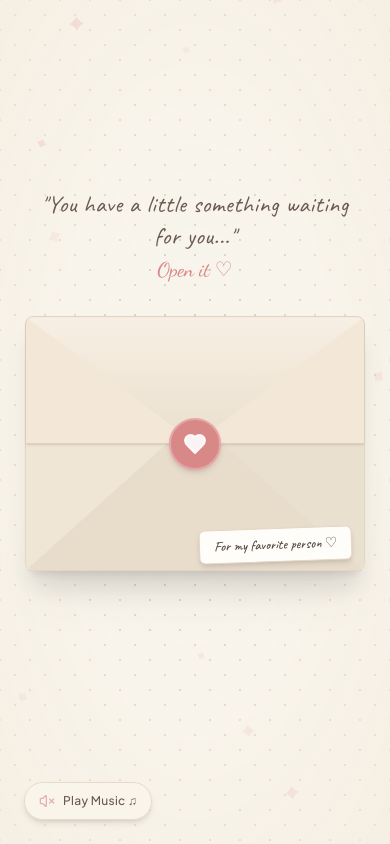
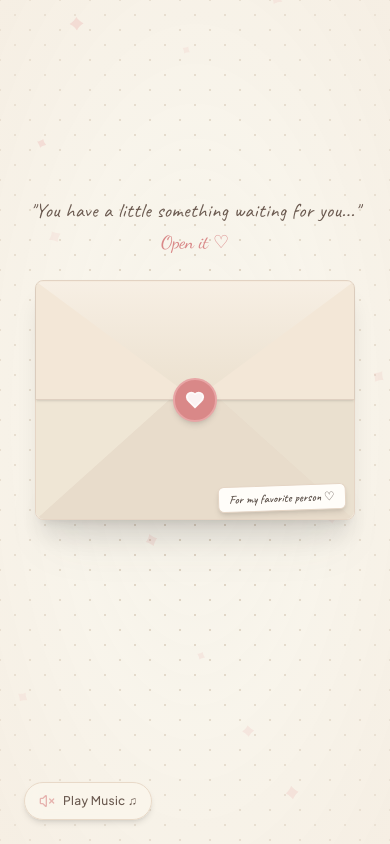
Before and after one commit to TriMind100/birthdaytemplat5, a React (Vite) app: page / in a window 390 px wide. Built offline with nearby package versions, Linux system fonts and the light colour scheme; a web font is replaced by a local one.

Commit message:
responsive: scale envelope, seal, card slide animation, and text on mobile screens

```diff
--- a/src/components/Envelope.jsx
+++ b/src/components/Envelope.jsx
@@ -16,18 +16,18 @@ export const Envelope = ({ onOpen }) => {
   };
 
   return (
-    <div className="relative min-h-[90vh] flex flex-col items-center justify-center p-4 z-10 overflow-hidden">
+    <div className="relative min-h-[85vh] sm:min-h-[90vh] flex flex-col items-center justify-center p-3 sm:p-4 z-10 overflow-hidden">
       {/* Background prompt message */}
       <motion.div
         initial={{ opacity: 0, y: 15 }}
         animate={{ opacity: 1, y: 0 }}
         transition={{ duration: 0.8, delay: 0.2 }}
-        className="text-center mb-8 max-w-md px-4"
+        className="text-center mb-6 sm:mb-8 max-w-md px-4"
       >
-        <p className="font-handwriting text-2xl md:text-3xl text-[#6B5A50] tracking-wide mb-1">
+        <p className="font-handwriting text-xl sm:text-2xl md:text-3xl text-[#6B5A50] tracking-wide mb-1 leading-snug">
           "You have a little something waiting for you..."
         </p>
-        <p className="font-cursive text-xl text-[#D98888]">
+        <p className="font-cursive text-lg sm:text-xl text-[#D98888]">
           Open it ♡
         </p>
       </motion.div>
@@ -37,7 +37,7 @@ export const Envelope = ({ onOpen }) => {
         onClick={handleOpen}
         onMouseEnter={() => setIsHovered(true)}
         onMouseLeave={() => setIsHovered(false)}
-        className="relative w-full max-w-[340px] sm:max-w-[420px] aspect-[4/3] cursor-pointer select-none group perspective-1000"
+        className="relative w-[92vw] max-w-[320px] sm:max-w-[420px] aspect-[4/3] cursor-pointer select-none group perspective-1000"
       >
         {/* Shadow underneath envelope */}
         <div className="absolute -bottom-4 left-1/2 -translate-x-1/2 w-[90%] h-8 bg-[#3D342F]/10 blur-xl rounded-full transition-all duration-300 group-hover:bg-[#3D342F]/15 group-hover:w-[95%]" />
@@ -48,18 +48,18 @@ export const Envelope = ({ onOpen }) => {
           {/* Internal Greeting Preview Card sliding up when opened */}
           <motion.div
             initial={{ y: 20, scale: 0.9, opacity: 0 }}
-            animate={isOpen ? { y: -170, scale: 1, opacity: 1 } : { y: 20, scale: 0.9, opacity: 0 }}
+            animate={isOpen ? { y: -135, scale: 0.98, opacity: 1 } : { y: 20, scale: 0.9, opacity: 0 }}
             transition={{ duration: 0.9, ease: [0.34, 1.56, 0.64, 1] }}
-            className="absolute inset-x-4 top-4 bottom-4 bg-[#FFFDF9] rounded-lg p-6 sm:p-8 border border-[#E8DCCB] shadow-md flex flex-col items-center justify-center text-center z-10"
+            className="absolute inset-x-3 sm:inset-x-4 top-3 sm:top-4 bottom-3 sm:bottom-4 bg-[#FFFDF9] rounded-lg p-4 sm:p-8 border border-[#E8DCCB] shadow-md flex flex-col items-center justify-center text-center z-10"
           >
-            <div className="wasi-tape-pink absolute -top-2 left-1/2 -translate-x-1/2 w-20 h-4 bg-[#F3C5C5]/60 border-x border-dashed border-[#D98888]/40" />
-            <span className="font-cursive text-2xl sm:text-3xl text-[#D98888] mb-1">happy ♡</span>
-            <h2 className="font-handwriting text-4xl sm:text-5xl text-[#3D342F] font-bold tracking-wide my-1">Birthday</h2>
-            <p className="font-marker text-base text-[#8C7A6B] mt-1">to my favorite human</p>
+            <div className="wasi-tape-pink absolute -top-2 left-1/2 -translate-x-1/2 w-16 sm:w-20 h-3.5 sm:h-4 bg-[#F3C5C5]/60 border-x border-dashed border-[#D98888]/40" />
+            <span className="font-cursive text-xl sm:text-3xl text-[#D98888] mb-1">happy ♡</span>
+            <h2 className="font-handwriting text-3xl sm:text-5xl text-[#3D342F] font-bold tracking-wide my-1">Birthday</h2>
+            <p className="font-marker text-xs sm:text-base text-[#8C7A6B] mt-1">to my favorite human</p>
           </motion.div>
 
           {/* Flowers emerging from inside envelope */}
-          <div className="absolute top-2 left-1/2 -translate-x-1/2 z-0 pointer-events-none transition-transform duration-500 group-hover:-translate-y-2">
+          <div className="absolute top-2 left-1/2 -translate-x-1/2 z-0 pointer-events-none transition-transform duration-500 group-hover:-translate-y-2 scale-85 sm:scale-100 origin-top">
             <svg width="220" height="130" viewBox="0 0 220 130" fill="none">
               {/* Pink Tulips SVG Illustration */}
               <g stroke="#7C9082" strokeWidth="2" strokeLinecap="round">
@@ -109,16 +109,16 @@ export const Envelope = ({ onOpen }) => {
                 transition={{ duration: 0.3 }}
                 className="absolute top-1/2 left-1/2 -translate-x-1/2 -translate-y-1/2 z-40"
               >
-                <div className="w-13 h-13 rounded-full bg-[#D98888] shadow-md border-2 border-[#E8A5A5] flex items-center justify-center text-white transform transition-transform duration-300 group-hover:scale-110">
-                  <Heart className="w-6 h-6 fill-current text-white/90" />
+                <div className="w-11 h-11 sm:w-13 sm:h-13 rounded-full bg-[#D98888] shadow-md border-2 border-[#E8A5A5] flex items-center justify-center text-white transform transition-transform duration-300 group-hover:scale-110">
+                  <Heart className="w-5 h-5 sm:w-6 sm:h-6 fill-current text-white/90" />
                 </div>
               </motion.div>
             )}
           </AnimatePresence>
 
           {/* Handwritten tag resting cleanly on bottom corner */}
-          <div className="absolute bottom-2 right-3 z-40 bg-[#FFFDF9] px-3.5 py-1.5 rounded-md border border-[#E5D5C5] shadow-md rotate-[-2deg]">
-            <p className="font-handwriting text-sm text-[#52463F] font-medium">For my favorite person ♡</p>
+          <div className="absolute bottom-2 right-2 sm:right-3 z-40 bg-[#FFFDF9] px-2.5 sm:px-3.5 py-1 sm:py-1.5 rounded-md border border-[#E5D5C5] shadow-md rotate-[-2deg]">
+            <p className="font-handwriting text-xs sm:text-sm text-[#52463F] font-medium">For my favorite person ♡</p>
           </div>
 
         </div>
```
